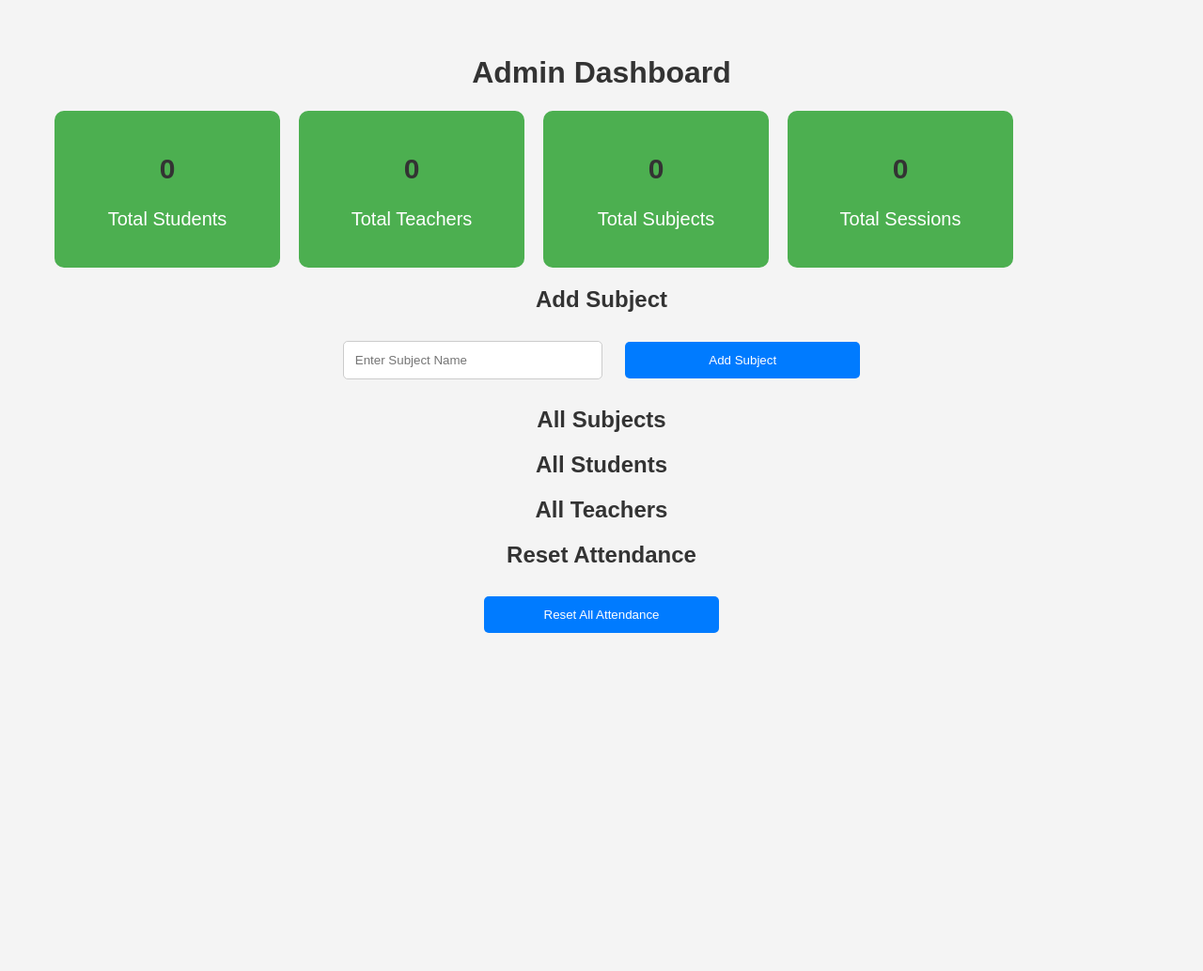
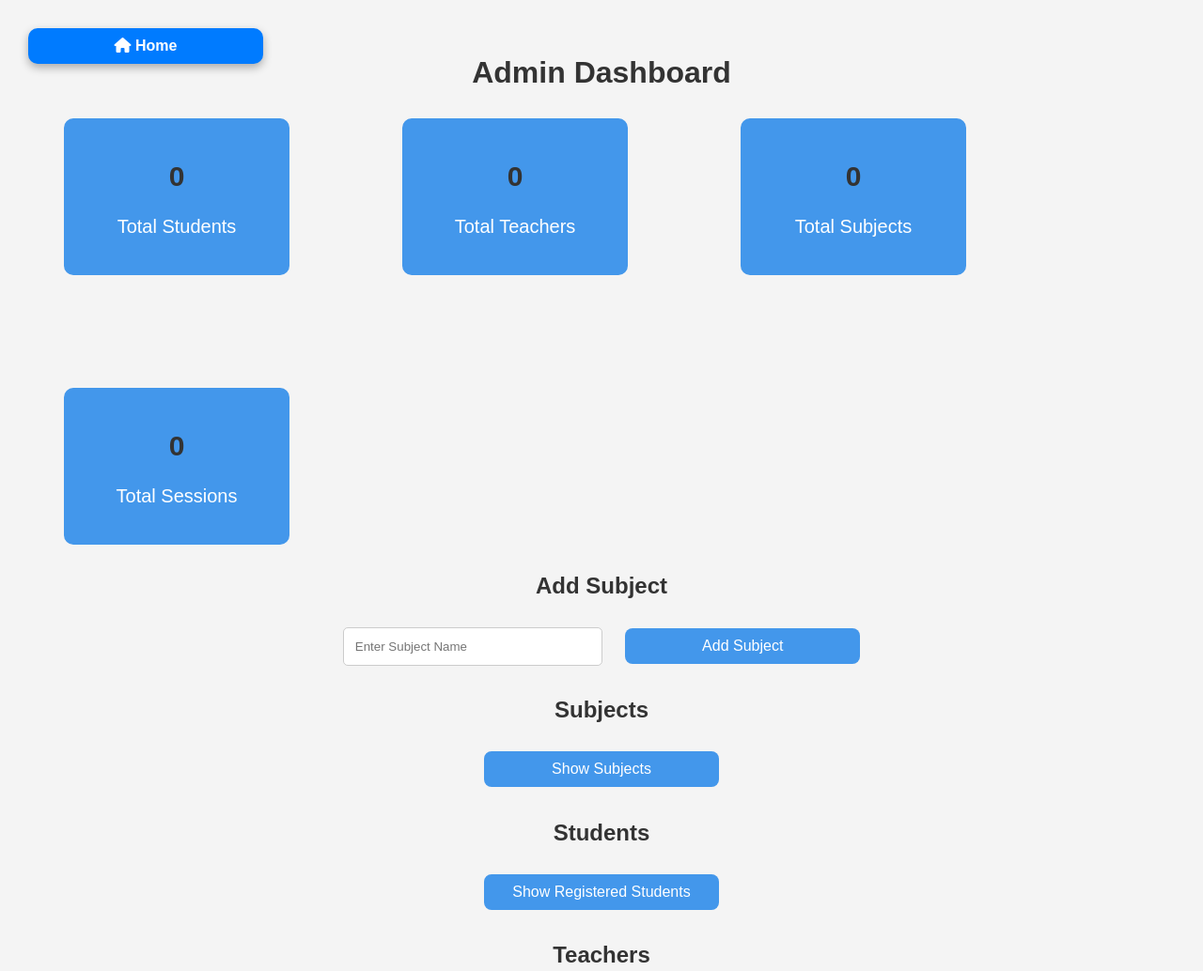
Before and after one commit to mr-rinshad/smart_attendance, a website: page public/admin.html in a window 1280 px wide. Shown: the top 1034 px of the page at 94% size. Before the commit the page ends 800 px from the top, so only its background shows below. Drawn offline with Linux system fonts and the light colour scheme; no server answers.

Commit message:
ui upadtes

```diff
--- a/public/admin.html
+++ b/public/admin.html
@@ -18,10 +18,26 @@
         rel="stylesheet"
         href="style.css"
     >
+    <link
+    rel="stylesheet"
+    href="https://cdnjs.cloudflare.com/ajax/libs/font-awesome/6.5.1/css/all.min.css"
+/>
 
 </head>
 
 <body>
+    <button
+    class="home-btn"
+    onclick="
+        window.location.href='index.html'
+    "
+>
+
+    <i class="fa-solid fa-house"></i>
+
+    Home
+
+</button>
 
     <h1>
         Admin Dashboard
@@ -83,32 +99,43 @@
         placeholder="Enter Subject Name"
     >
 
-    <button onclick="addSubject()">
+    <button class="admin-btn" onclick="addSubject()">
         Add Subject
     </button>
 <!-- SUBJECTS -->
 
-<h2>All Subjects</h2>
+<h2>Subjects</h2>
+
+<button class="admin-btn" onclick="loadSubjects()">
+    Show Subjects
+</button>
 
 <center><div id="subjectsList"></div></center>
 
-
     <!-- STUDENTS -->
 
-    <h2>All Students</h2>
+<h2>Students</h2>
 
-    <center><div id="studentsList"></div></center>
+<button class="admin-btn" onclick="loadStudents()">
+    Show Registered Students
+</button>
+
+<center><div id="studentsList"></div></center>
 
     <!-- TEACHERS -->
 
-    <h2>All Teachers</h2>
+    <h2>Teachers</h2>
 
-    <center><div id="teachersList"></div></center>
+<button class="admin-btn" onclick="loadTeachers()">
+    Show Registered Teachers
+</button>
+
+<center><div id="teachersList"></div></center>
 
     <!-- RESET ATTENDANCE -->
     <h2>Reset Attendance</h2>
 
-    <button onclick="resetAttendance()">
+    <button class="admin-btn" onclick="resetAttendance()">
         Reset All Attendance
     </button>
 
--- a/public/script.js
+++ b/public/script.js
@@ -36,21 +36,71 @@ function register() {
 
     };
 
+    // BASIC VALIDATION
+
+    if (
+        !data.name ||
+        !data.email ||
+        !data.password
+    ) {
+
+        alert("Fill All Fields");
+
+        return;
+
+    }
+
+    // STUDENT ROLL NUMBER VALIDATION
+
+    if (
+        role === "student" &&
+        !rollNo
+    ) {
+
+        alert("Enter Roll Number");
+
+        return;
+
+    }
+
     fetch(`${API}/register`, {
 
         method: "POST",
 
         headers: {
-            "Content-Type": "application/json"
+            "Content-Type":
+                "application/json"
         },
 
         body: JSON.stringify(data)
 
     })
+
     .then(res => res.text())
+
     .then(data => {
 
         alert(data);
+
+        // REDIRECT ONLY IF SUCCESS
+
+        if (
+            data ===
+            "User Registered Successfully"
+        ) {
+
+            window.location =
+                "index.html";
+
+        }
+
+    })
+
+    .catch(err => {
+
+        console.log(err);
+
+        alert("Something Went Wrong");
 
     });
 
@@ -1033,11 +1083,6 @@ if (
     )
 ) {
 
-    loadStudents();
-
-    loadTeachers();
-
-    loadSubjects();
 
     loadStats();
 
--- a/public/style.css
+++ b/public/style.css
@@ -258,9 +258,9 @@ button:hover {
 
     display: flex;
 
-    gap: 20px;
+    gap: 120px;
 
-    margin: 20px;
+    margin: 30px;
 
     flex-wrap: wrap;
 
@@ -272,7 +272,7 @@ button:hover {
 
     padding: 20px;
 
-    background: #4caf50;
+    background: #4397eb;
 
     color: white;
 
@@ -283,3 +283,68 @@ button:hover {
     font-size: 20px;
 
 }
+
+.admin-btn {
+
+    padding: 10px 20px;
+
+    margin-bottom: 15px;
+
+    border: none;
+
+    border-radius: 8px;
+
+    background: #4397eb;
+
+    color: white;
+
+    cursor: pointer;
+
+    font-size: 16px;
+
+}
+
+.admin-btn:hover {
+
+    background: #388e3c;
+
+}
+.home-btn {
+
+    position: fixed;
+
+    top: 20px;
+
+    left: 20px;
+
+    z-index: 1000;
+
+    padding: 10px 20px;
+
+    border: none;
+
+    border-radius: 10px;
+
+    background-color: #007bff;
+
+    color: rgb(253, 254, 255);
+
+    font-size: 16px;
+
+    font-weight: bold;
+
+    cursor: pointer;
+
+    transition: 0.3s;
+
+    box-shadow:
+        0 4px 10px rgba(0,0,0,0.3);
+
+}
+.home-btn:hover {
+
+    transform: scale(1.05);
+
+    opacity: 0.9;
+
+}
```
Also changed, not shown: public/login.html (+16 -0 lines), public/register.html (+15 -0 lines), public/student.html (+16 -0 lines), public/teacher.html (+16 -0 lines).
